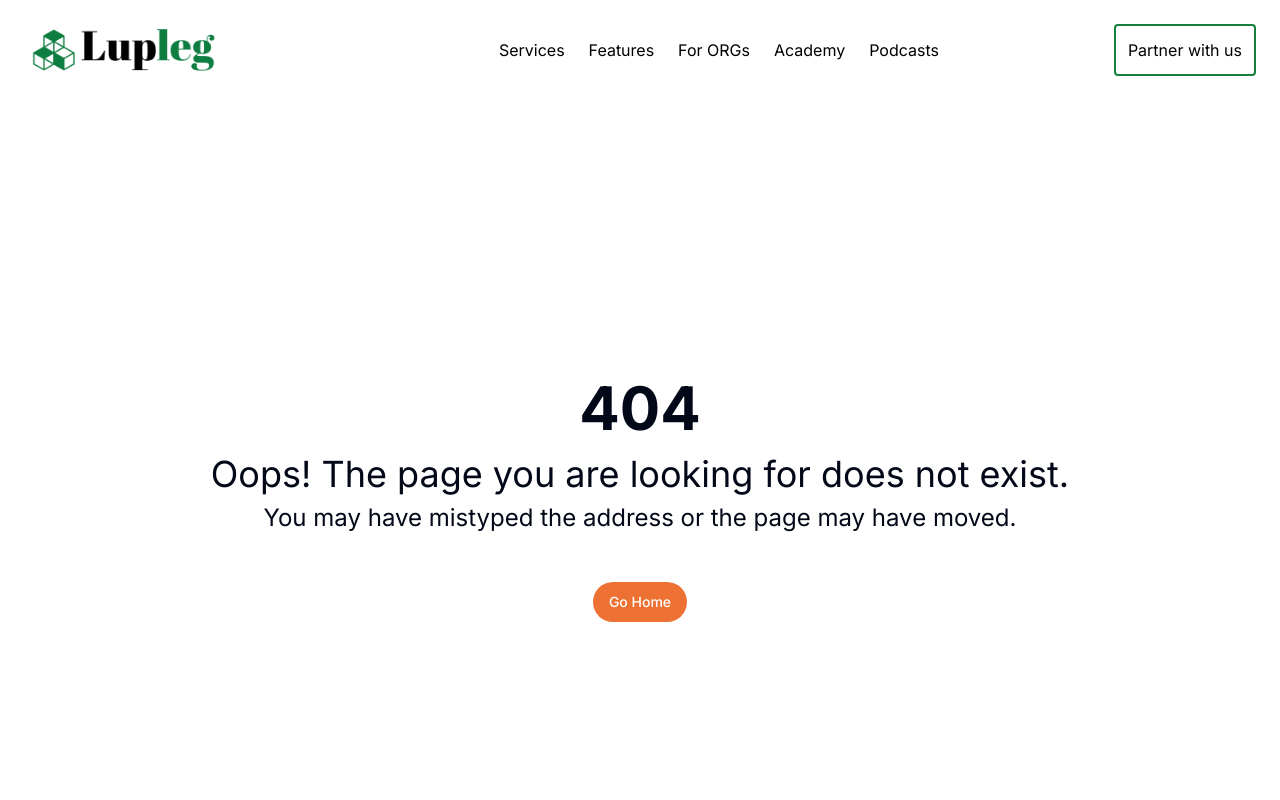
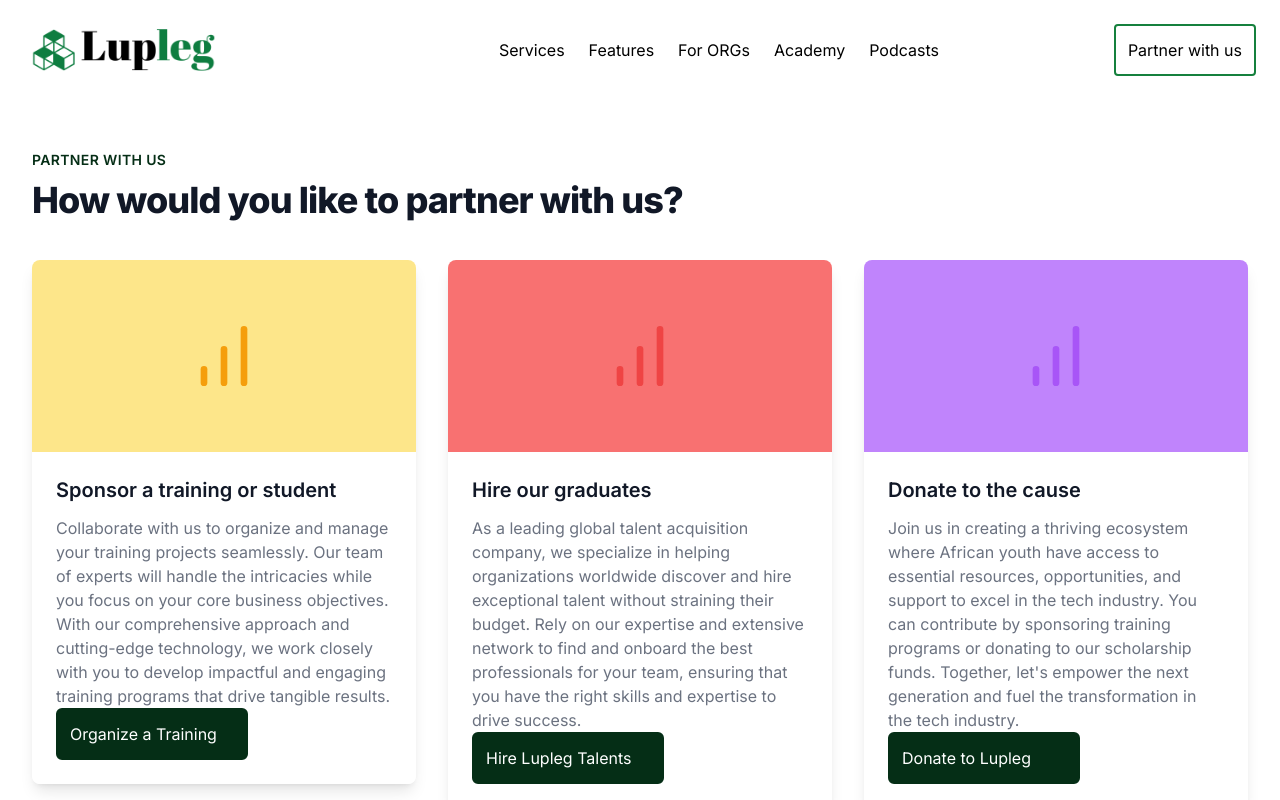
Before and after one commit to marksikaundi/Lupleg, a Next.js app: page /partner in a window 1280 px wide. Before the commit this address had no page. Shown: the top 800 px of the page. Built offline with nearby package versions, Linux system fonts and the light colour scheme.

Commit message:
fixing links in partner

```diff
--- a/app/(programes)/partner/partner.jsx
+++ b/app/(programes)/partner/page.jsx
@@ -1,14 +1,14 @@
-import { Button } from "@/components/ui/button";
+import Link from "next/link";
 
 export default function Component() {
   return (
     <div className="bg-white">
       <div className="mx-auto max-w-7xl px-4 py-12 sm:px-6 lg:px-8">
-        <div className="lg:text-center">
-          <p className="text-base font-semibold uppercase leading-6 tracking-wide text-indigo-600">
+        <div className="lg:top-0 lg:text-left">
+          <p className="text-sm font-semibold uppercase leading-6 tracking-wide text-green-950">
             Partner With Us
           </p>
-          <h2 className="mt-2 text-3xl font-extrabold leading-8 tracking-tight text-gray-900 sm:text-4xl">
+          <h2 className="mt-2 text-2xl font-extrabold leading-8 tracking-tight text-gray-900 sm:text-4xl">
             How would you like to partner with us?
           </h2>
         </div>
@@ -34,11 +34,12 @@ export default function Component() {
                       drive tangible results.
                     </p>
                   </div>
-                  <div className="mt-6 rounded-md shadow">
-                    <Button className="flex w-full items-center justify-center rounded-md border border-transparent bg-[#f59e0b] px-8 py-3 text-base font-medium leading-6 text-white hover:bg-[#d97706] md:px-10 md:py-4 md:text-lg">
-                      Organize a Training
-                    </Button>
-                  </div>
+                  <Link
+                    className="text-md w-48 rounded-md border-2 border-green-950 bg-green-950  p-3 text-white  md:block"
+                    href="#"
+                  >
+                    Organize a Training
+                  </Link>
                 </div>
               </div>
             </li>
@@ -62,11 +63,12 @@ export default function Component() {
                       success.
                     </p>
                   </div>
-                  <div className="mt-6 rounded-md shadow">
-                    <Button className="flex w-full items-center justify-center rounded-md border border-transparent bg-[#ef4444] px-8 py-3 text-base font-medium leading-6 text-white hover:bg-[#dc2626] md:px-10 md:py-4 md:text-lg">
-                      Recruit Zuri Talent
-                    </Button>
-                  </div>
+                  <Link
+                    className="text-md w-48 rounded-md border-2 border-green-950 bg-green-950  p-3 text-white  md:block"
+                    href="#"
+                  >
+                    Hire Lupleg Talents
+                  </Link>
                 </div>
               </div>
             </li>
@@ -90,11 +92,13 @@ export default function Component() {
                       industry.
                     </p>
                   </div>
-                  <div className="mt-6 rounded-md shadow">
-                    <Button className="flex w-full items-center justify-center rounded-md border border-transparent bg-[#a855f7] px-8 py-3 text-base font-medium leading-6 text-white hover:bg-[#9333ea] md:px-10 md:py-4 md:text-lg">
-                      Donate to Zuri
-                    </Button>
-                  </div>
+
+                  <Link
+                    className="text-md w-48 rounded-md border-2 border-green-950 bg-green-950  p-3 text-white  md:block"
+                    href="#"
+                  >
+                    Donate to Lupleg
+                  </Link>
                 </div>
               </div>
             </li>
```
